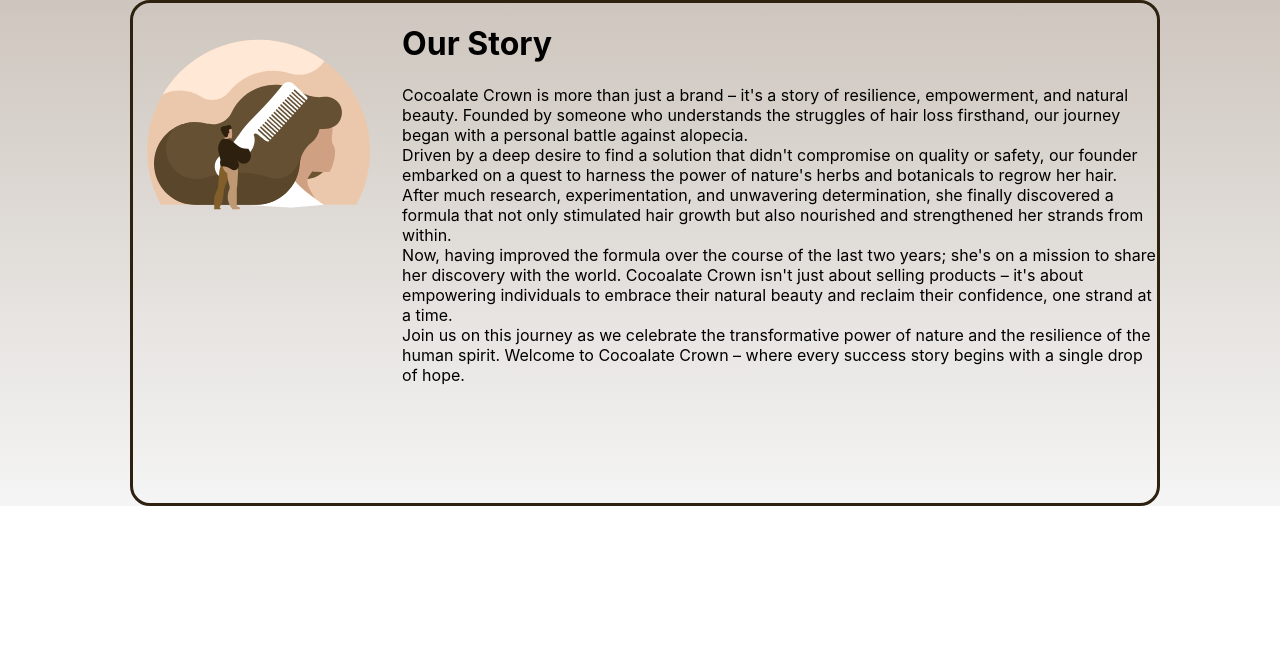
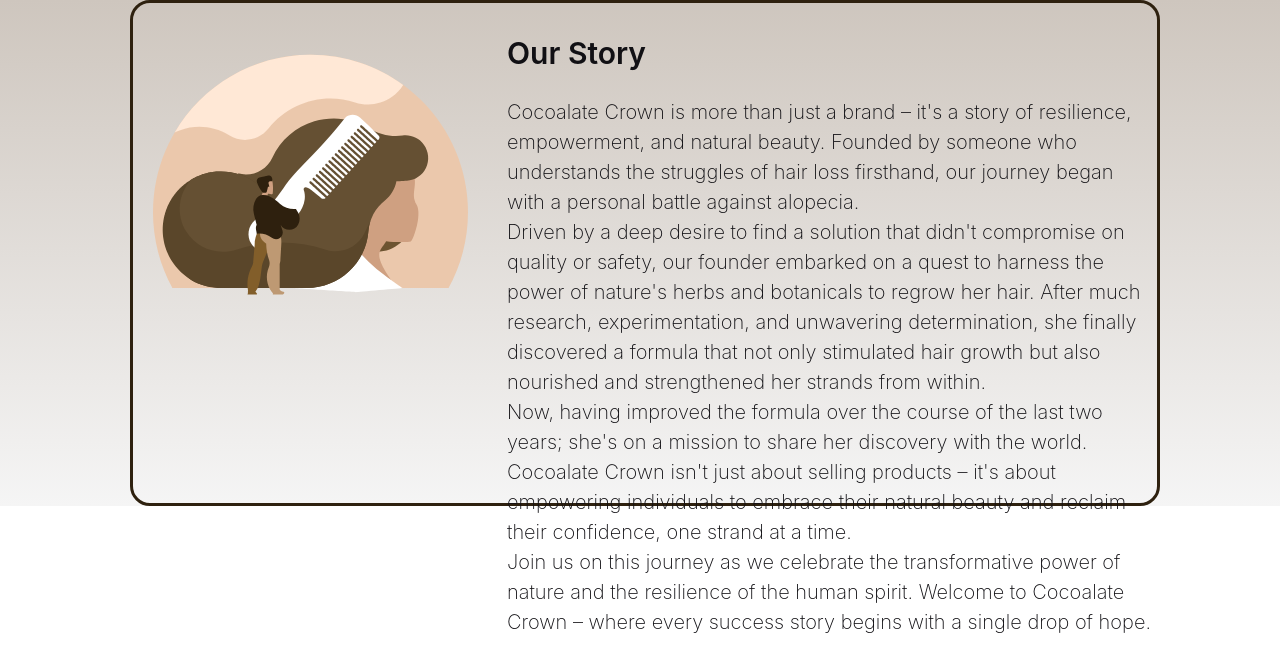
Before and after one commit to eniolaSamuel/CocoalateOil, a React (Create React App) app in the folder WebstormProjects/cocoalate_hair_oil/: page /aboutUsPage in a window 1280 px wide. Shown: the top 672 px of the page. Built offline with nearby package versions, Linux system fonts and the light colour scheme.

Commit message:
intro commit

```diff
--- a/WebstormProjects/cocoalate_hair_oil/src/styles/AbouUs.css
+++ b/WebstormProjects/cocoalate_hair_oil/src/styles/AbouUs.css
@@ -25,3 +25,26 @@
 .our-story-frame{
     margin-left: 15px;
 }
+
+.our-story-frame h1{
+    width: 200px;
+    height: 24px;
+    font-size: 30px;
+    font-weight: 600;
+    line-height: 60px;
+    letter-spacing: 0em;
+    text-align: left;
+    color: #111014;
+    margin-bottom: 50px;
+}
+
+.our-story-frame p{
+    width: 650px;
+    height: 14px;
+    font-size: 20px;
+    font-weight: 200;
+    line-height: 30px;
+    letter-spacing: 0em;
+    text-align: left;
+    color: #111014;
+}
--- a/WebstormProjects/cocoalate_hair_oil/src/views/AboutUs.jsx
+++ b/WebstormProjects/cocoalate_hair_oil/src/views/AboutUs.jsx
@@ -23,6 +23,7 @@
                         she finally discovered a formula that not only stimulated hair growth
                         but also nourished and strengthened her strands from within.
                     <br/>
+
                         Now, having improved the formula over the course of the last two years;
                         she's on a mission to share her discovery with the world.
                         Cocoalate Crown isn't just about selling products –
```
